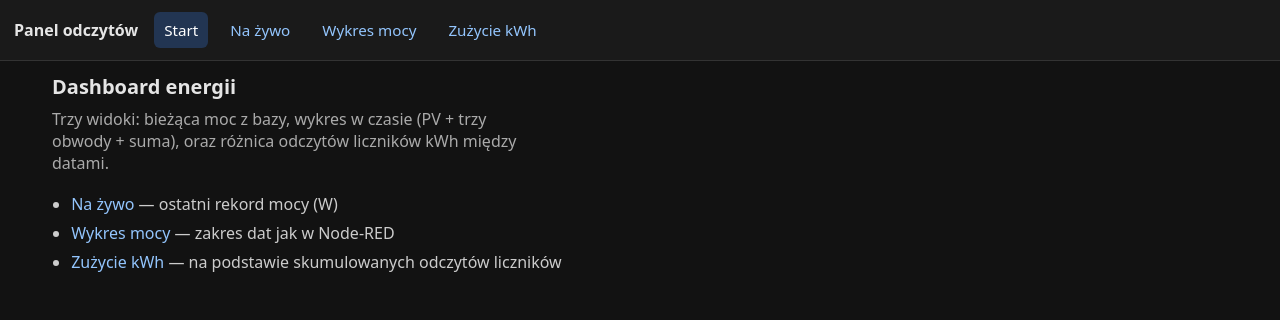
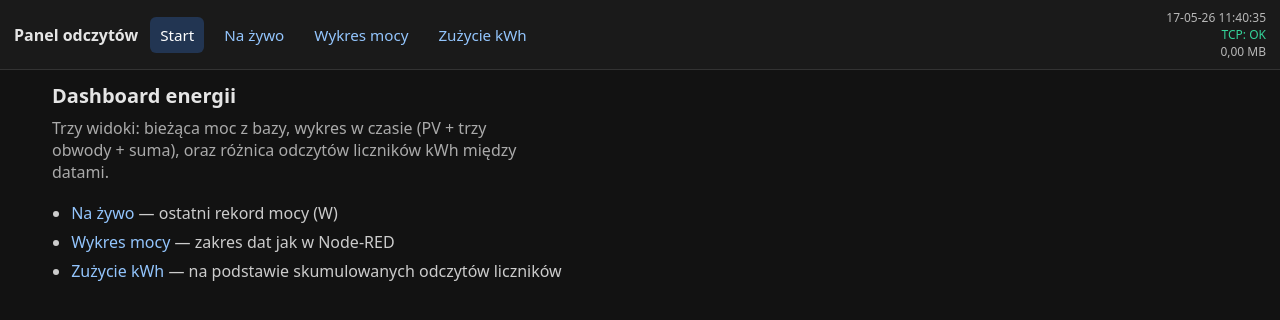
Before and after one commit to DybaMati/str_liczniki, a FastAPI app: page /start in a window 1280 px wide. Shown: the top 320 px of the page. Run offline with FastAPI, Linux system fonts and the light colour scheme.

Commit message:
feat(nav): zegar, status TCP i licznik ruchu API w pasku gornym
Co-authored-by: Cursor <cursoragent@cursor.com>

```diff
--- a/app/main.py
+++ b/app/main.py
@@ -136,6 +136,11 @@ async def page_meters(request: Request):
     )
 
 
+@app.get("/api/ping")
+async def api_ping():
+    return {"ok": True}
+
+
 @app.get("/api/live")
 async def api_live():
     row = str_data.fetch_live()
--- a/templates/base.html
+++ b/templates/base.html
@@ -20,24 +20,65 @@
     .nav {
       display: flex;
       flex-wrap: wrap;
-      gap: 8px 12px;
+      gap: 8px 10px;
       align-items: center;
-      padding: 12px max(14px, env(safe-area-inset-right)) 12px max(14px, env(safe-area-inset-left));
+      justify-content: flex-start;
+      padding: 10px max(14px, env(safe-area-inset-right)) 10px max(14px, env(safe-area-inset-left));
       background: #1a1a1a;
       border-bottom: 1px solid #333;
     }
-    .nav strong { margin-right: 4px; font-size: clamp(0.9rem, 3vw, 1rem); }
-    .nav a { padding: 8px 10px; border-radius: 6px; font-size: clamp(0.85rem, 3vw, 0.95rem); }
+    .nav-main {
+      display: flex;
+      flex-wrap: wrap;
+      align-items: center;
+      gap: 8px 10px;
+      flex: 1 1 auto;
+      min-width: 0;
+    }
+    .nav strong { margin-right: 2px; font-size: clamp(0.9rem, 3vw, 1rem); white-space: nowrap; }
+    .nav a { padding: 8px 10px; border-radius: 6px; font-size: clamp(0.85rem, 3vw, 0.95rem); white-space: nowrap; }
     .nav a.active { background: rgba(59, 130, 246, 0.25); color: #fff; }
+    .nav-status {
+      margin-left: auto;
+      display: flex;
+      flex-direction: column;
+      align-items: flex-end;
+      gap: 2px;
+      font-size: clamp(10px, 2.7vw, 12px);
+      color: #b8b8b8;
+      line-height: 1.25;
+      font-variant-numeric: tabular-nums;
+      text-align: right;
+      max-width: 100%;
+    }
+    .nav-status-line { white-space: nowrap; }
+    .nav-tcp-ok { color: #34d399; }
+    .nav-tcp-bad { color: #f87171; }
+    .nav-tcp-wait { color: #fbbf24; }
     main {
       padding: 12px max(12px, env(safe-area-inset-right)) 28px max(12px, env(safe-area-inset-left));
       max-width: 1200px;
       margin: 0 auto;
       width: 100%;
     }
+    @media (max-width: 720px) {
+      .nav { gap: 6px 8px; }
+      .nav-main { gap: 6px 8px; }
+      .nav a { padding: 6px 8px; }
+      .nav-status {
+        flex: 1 0 100%;
+        flex-direction: row;
+        flex-wrap: wrap;
+        justify-content: flex-end;
+        align-items: center;
+        gap: 4px 8px;
+        margin-left: 0;
+        padding-top: 4px;
+        border-top: 1px solid #2a2a2a;
+      }
+    }
     @media (max-width: 480px) {
-      .nav { gap: 6px 8px; padding-top: 10px; padding-bottom: 10px; }
-      .nav a { padding: 6px 8px; }
+      .nav { padding-top: 8px; padding-bottom: 8px; }
     }
     .err { color: #f87171; margin-top: 8px; font-size: 14px; }
   </style>
@@ -45,15 +86,146 @@
 </head>
 <body>
   <nav class="nav">
-    <strong>{{ site_brand|default('Panel odczytów') }}</strong>
-    <a href="/start" class="{{ 'active' if active == 'home' else '' }}">Start</a>
-    <a href="/live" class="{{ 'active' if active == 'live' else '' }}">Na żywo</a>
-    <a href="/chart" class="{{ 'active' if active == 'chart' else '' }}">Wykres mocy</a>
-    <a href="/meters" class="{{ 'active' if active == 'meters' else '' }}">Zużycie kWh</a>
+    <div class="nav-main">
+      <strong>{{ site_brand|default('Panel odczytów') }}</strong>
+      <a href="/start" class="{{ 'active' if active == 'home' else '' }}">Start</a>
+      <a href="/live" class="{{ 'active' if active == 'live' else '' }}">Na żywo</a>
+      <a href="/chart" class="{{ 'active' if active == 'chart' else '' }}">Wykres mocy</a>
+      <a href="/meters" class="{{ 'active' if active == 'meters' else '' }}">Zużycie kWh</a>
+    </div>
+    <div class="nav-status" id="nav-status" aria-live="polite">
+      <span class="nav-status-line" id="nav-clock">--</span>
+      <span class="nav-status-line" id="nav-tcp">TCP: sprawdzanie...</span>
+      <span class="nav-status-line" id="nav-traffic">0,00 MB</span>
+    </div>
   </nav>
   <main>
     {% block content %}{% endblock %}
   </main>
+  <script>
+  (function () {
+    var clockEl = document.getElementById('nav-clock');
+    var tcpEl = document.getElementById('nav-tcp');
+    var trafficEl = document.getElementById('nav-traffic');
+    if (!clockEl || !tcpEl || !trafficEl) return;
+
+    var totalBytes = 0;
+    var tcpOk = null;
+    var tcpBusy = false;
+
+    function pad2(n) { return (n < 10 ? '0' : '') + n; }
+
+    function fmtClock(d) {
+      var dd = pad2(d.getDate());
+      var mm = pad2(d.getMonth() + 1);
+      var yy = pad2(d.getFullYear() % 100);
+      var hh = pad2(d.getHours());
+      var mi = pad2(d.getMinutes());
+      var ss = pad2(d.getSeconds());
+      return dd + '-' + mm + '-' + yy + ' ' + hh + ':' + mi + ':' + ss;
+    }
+
+    function fmtTraffic(bytes) {
+      if (!bytes || bytes < 0) bytes = 0;
+      var gb = bytes / (1024 * 1024 * 1024);
+      if (gb >= 1) {
+        return gb.toFixed(3).replace('.', ',') + ' GB';
+      }
+      var mb = bytes / (1024 * 1024);
+      return mb.toFixed(2).replace('.', ',') + ' MB';
+    }
+
+    function addBytes(n) {
+      if (n > 0 && isFinite(n)) totalBytes += n;
+    }
+
+    function updateTraffic() {
+      trafficEl.textContent = fmtTraffic(totalBytes);
+    }
+
+    function setTcp(ok, checking) {
+      tcpEl.classList.remove('nav-tcp-ok', 'nav-tcp-bad', 'nav-tcp-wait');
+      if (checking) {
+        tcpEl.textContent = 'TCP: ...';
+        tcpEl.classList.add('nav-tcp-wait');
+        return;
+      }
+      if (ok) {
+        tcpEl.textContent = 'TCP: OK';
+        tcpEl.classList.add('nav-tcp-ok');
+      } else {
+        tcpEl.textContent = 'TCP: brak';
+        tcpEl.classList.add('nav-tcp-bad');
+      }
+    }
+
+    function tickClock() {
+      clockEl.textContent = fmtClock(new Date());
+      updateTraffic();
+    }
+
+    function checkTcp() {
+      if (tcpBusy) return;
+      tcpBusy = true;
+      if (tcpOk === null) setTcp(false, true);
+      var ctrl = new AbortController();
+      var timer = setTimeout(function () { ctrl.abort(); }, 4000);
+      fetch('/api/ping', { cache: 'no-store', signal: ctrl.signal })
+        .then(function (res) {
+          clearTimeout(timer);
+          if (!res.ok) throw new Error('bad');
+          return res.json();
+        })
+        .then(function (data) {
+          tcpOk = !!(data && data.ok);
+          setTcp(tcpOk, false);
+        })
+        .catch(function () {
+          tcpOk = false;
+          setTcp(false, false);
+        })
+        .finally(function () { tcpBusy = false; });
+    }
+
+    var origFetch = window.fetch.bind(window);
+    window.fetch = function (input, init) {
+      init = init || {};
+      var url = typeof input === 'string' ? input : (input && input.url) || '';
+      var sameOrigin = url.charAt(0) === '/' || url.indexOf(window.location.origin) === 0;
+
+      if (sameOrigin && init.body) {
+        try {
+          if (typeof init.body === 'string') {
+            addBytes(new Blob([init.body]).size);
+          } else if (init.body instanceof Blob) {
+            addBytes(init.body.size);
+          }
+        } catch (e) { /* ignore */ }
+      }
+
+      return origFetch(input, init).then(function (res) {
+        if (!sameOrigin) return res;
+        var cl = res.headers.get('content-length');
+        if (cl) {
+          addBytes(parseInt(cl, 10) || 0);
+          updateTraffic();
+          return res;
+        }
+        if (!/\/api\//.test(url)) return res;
+        return res.clone().arrayBuffer().then(function (buf) {
+          addBytes(buf.byteLength);
+          updateTraffic();
+          return res;
+        });
+      });
+    };
+
+    tickClock();
+    setInterval(tickClock, 1000);
+    checkTcp();
+    setInterval(checkTcp, 2000);
+  })();
+  </script>
   {% block scripts %}{% endblock %}
 </body>
 </html>
```
